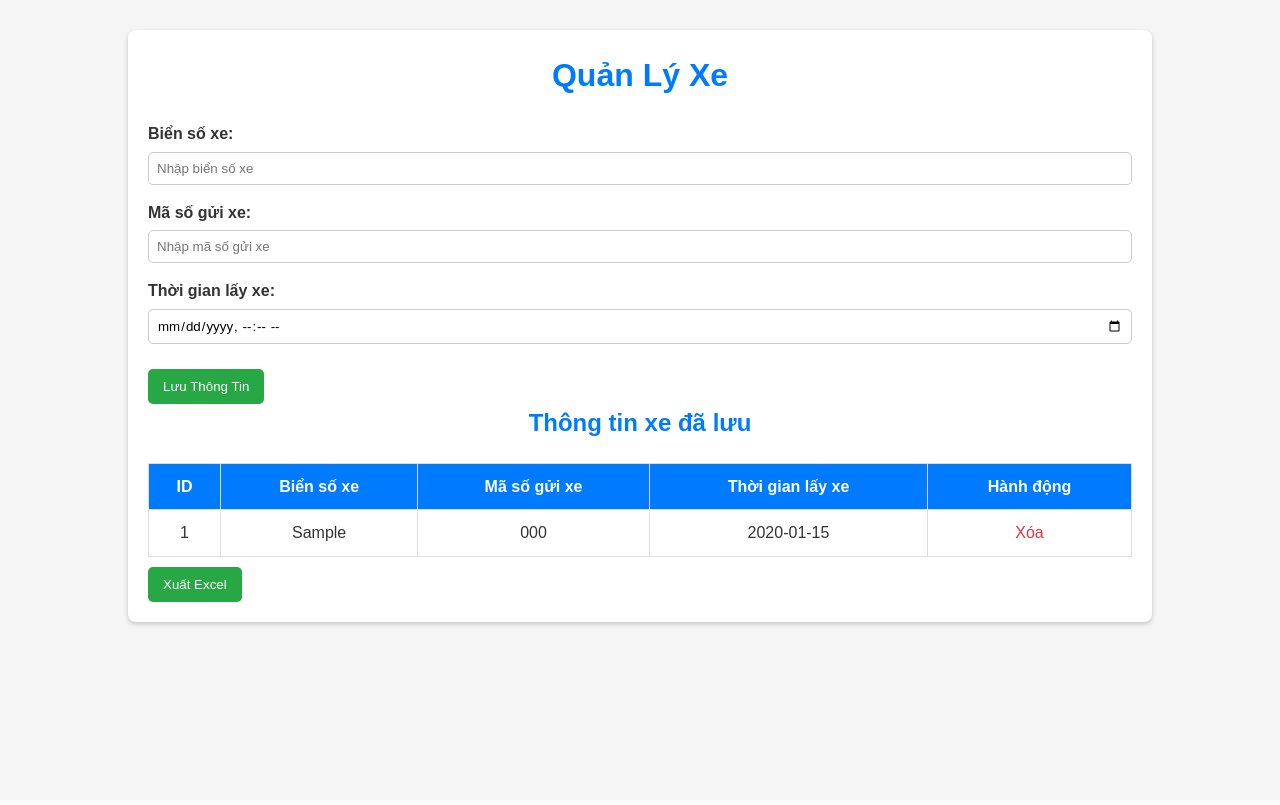
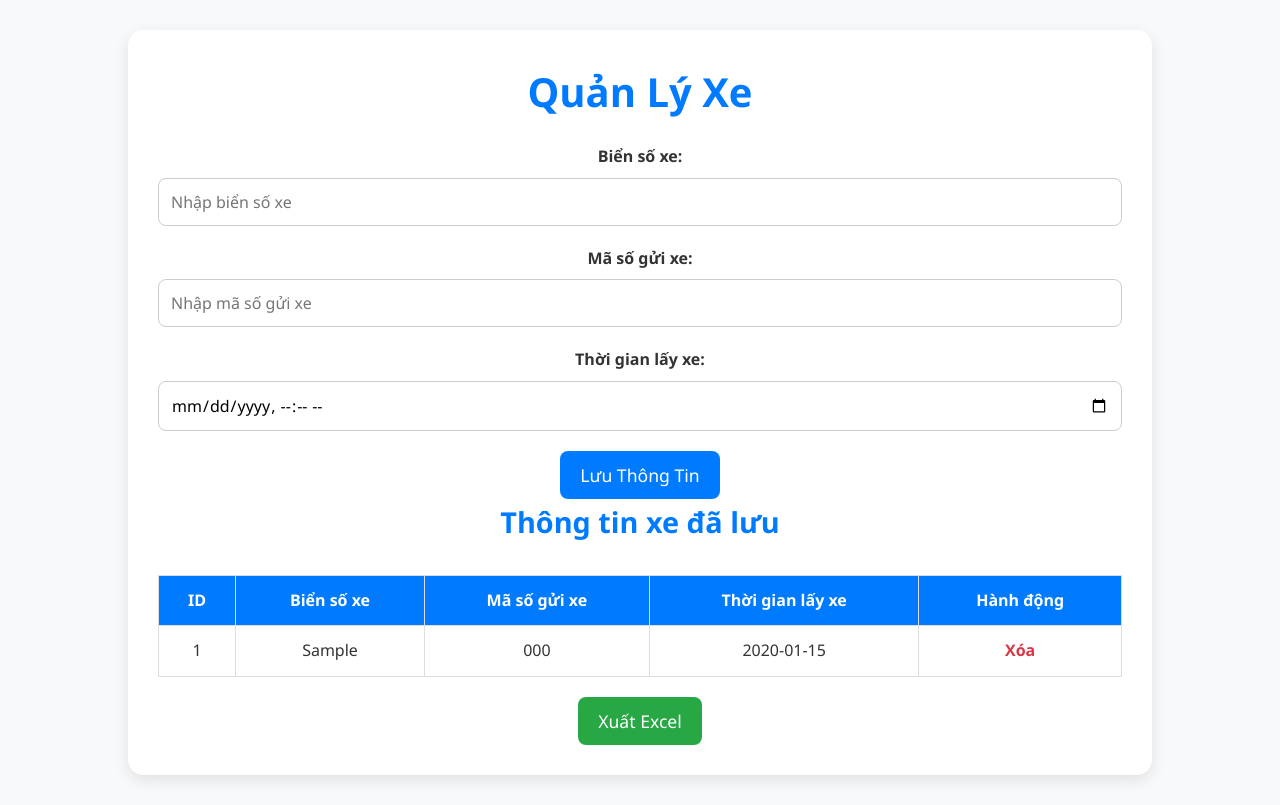
Before and after one commit to trangiatiendat/quanlyxe, a Flask app: page / in a window 1280 px wide. Before the commit the page ends 627 px from the top, so only its background shows below. Run offline with Flask 3, Linux system fonts and the light colour scheme; tables that the repository leaves empty hold one stand-in row (values such as "Sample post").

Commit message:
Update style.css

```diff
--- a/static/style.css
+++ b/static/style.css
@@ -3,11 +3,11 @@
     margin: 0;
     padding: 0;
     box-sizing: border-box;
-    font-family: Arial, sans-serif;
+    font-family: 'Segoe UI', Tahoma, Geneva, Verdana, sans-serif;
 }
 
 body {
-    background-color: #f5f5f5;
+    background-color: #f8f9fa;
     color: #333;
     line-height: 1.6;
 }
@@ -15,60 +15,72 @@ body {
 .container {
     width: 80%;
     margin: 30px auto;
-    background: #fff;
-    padding: 20px;
-    border-radius: 8px;
-    box-shadow: 0 2px 5px rgba(0, 0, 0, 0.2);
+    background: #ffffff;
+    padding: 30px;
+    border-radius: 15px;
+    box-shadow: 0 5px 15px rgba(0, 0, 0, 0.1);
+    text-align: center;
 }
 
 h1, h2 {
-    text-align: center;
     margin-bottom: 20px;
     color: #007BFF;
 }
 
+h1 {
+    font-size: 2.5rem;
+}
+
+h2 {
+    font-size: 1.8rem;
+}
+
 .form-group {
-    margin-bottom: 15px;
+    margin-bottom: 20px;
 }
 
 label {
     display: block;
-    margin-bottom: 5px;
+    margin-bottom: 8px;
+    font-size: 1rem;
     font-weight: bold;
 }
 
 input[type="text"], input[type="datetime-local"] {
     width: 100%;
-    padding: 8px;
+    padding: 12px;
     border: 1px solid #ccc;
-    border-radius: 5px;
+    border-radius: 8px;
+    font-size: 1rem;
+    box-sizing: border-box;
 }
 
 button.btn, button.btn-export {
-    background-color: #28a745;
+    background-color: #007BFF;
     color: #fff;
     border: none;
-    padding: 10px 15px;
+    padding: 12px 20px;
     cursor: pointer;
-    border-radius: 5px;
-    display: inline-block;
-    margin-top: 10px;
+    border-radius: 8px;
+    font-size: 1.1rem;
+    transition: background-color 0.3s ease;
 }
 
 button.btn:hover, button.btn-export:hover {
-    background-color: #218838;
+    background-color: #0056b3;
 }
 
 table {
     width: 100%;
     border-collapse: collapse;
-    margin-top: 20px;
+    margin-top: 30px;
 }
 
 table th, table td {
+    padding: 12px;
+    text-align: center;
     border: 1px solid #ddd;
-    padding: 10px;
-    text-align: center;
+    font-size: 1rem;
 }
 
 table th {
@@ -77,15 +89,25 @@ table th {
 }
 
 table tr:nth-child(even) {
-    background-color: #f9f9f9;
+    background-color: #f8f9fa;
+}
+
+table tr:hover {
+    background-color: #f1f1f1;
 }
 
 .delete-link {
     color: #dc3545;
     text-decoration: none;
+    font-weight: bold;
 }
 
 .delete-link:hover {
     text-decoration: underline;
     color: #c82333;
 }
+
+button.btn-export {
+    background-color: #28a745;
+    margin-top: 20px;
+}
```
